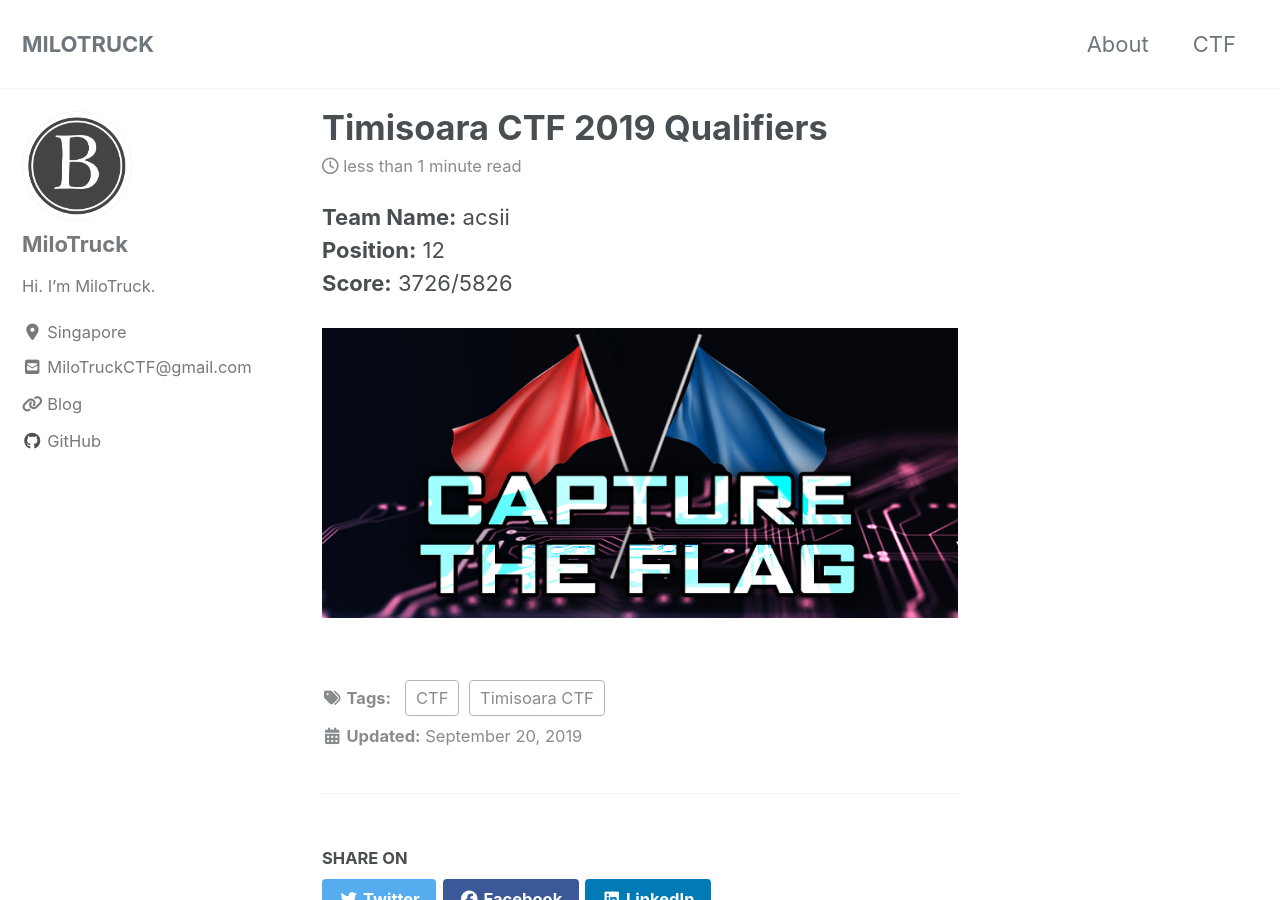
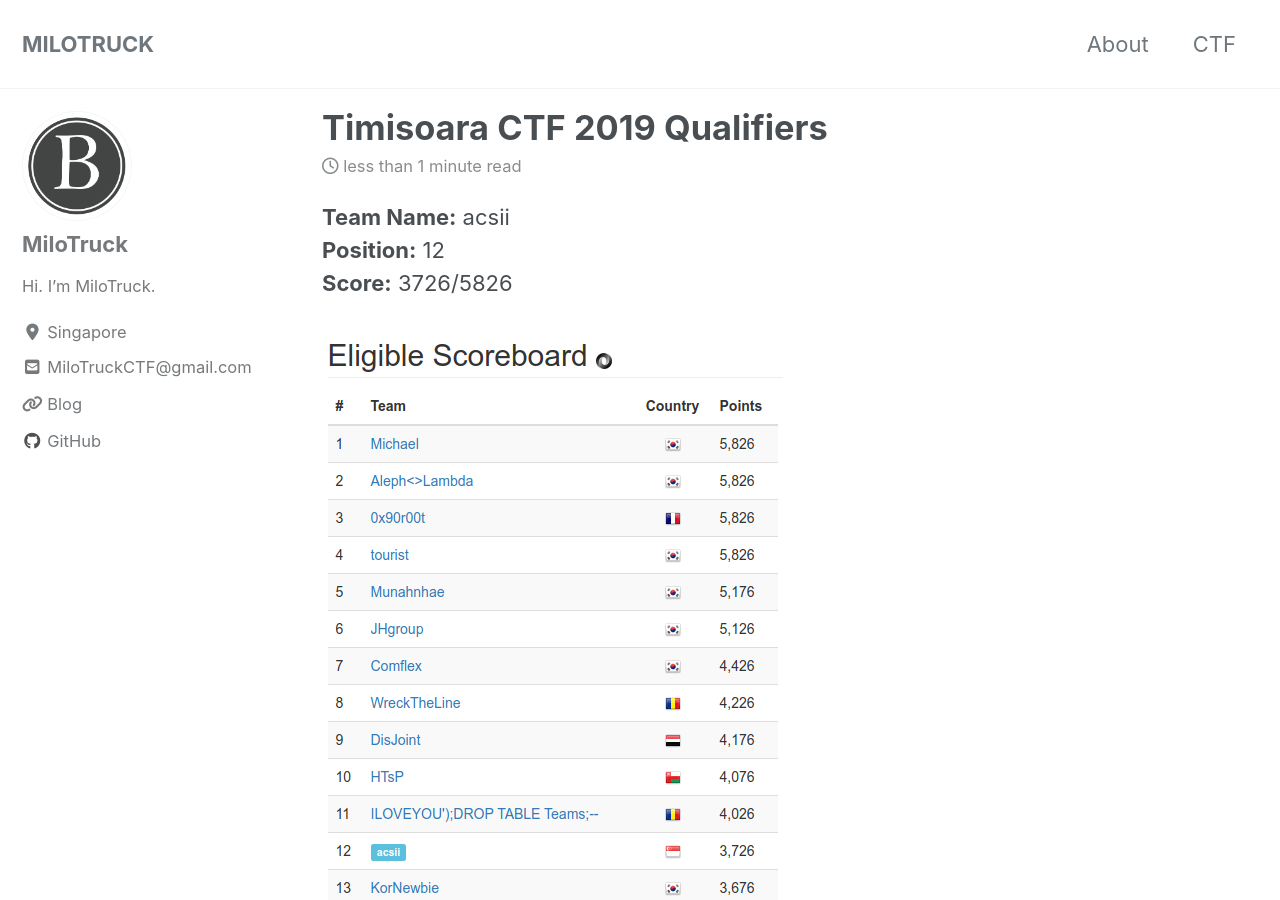
Before and after one commit to MiloTruck/milotruck.github.io, a Jekyll site: the page built from _posts/2019-09-20-Timisoara CTF 2019 Qualifiers.md, in a window 1280 px wide and 900 px high. Built offline with Jekyll 4.4.1, drawn with Linux system fonts in a browser that asks for light colours; cached includes are drawn as plain includes; nearby versions of some CDN libraries.

Commit message:
Edited _config.yml

```diff
--- a/_posts/2019-09-20-Timisoara CTF 2019 Qualifiers.md
+++ b/_posts/2019-09-20-Timisoara CTF 2019 Qualifiers.md
@@ -9,4 +9,4 @@ excerpt: "Qualifiers for Timisoara CTF 2019 from 13-18 September"
 **Position:** 12
 **Score:** 3726/5826
 
-![alt]({{ site.url }}{{ site.baseurl }}/assets/images/CTF Logo.jpg)
+![alt]({{ site.url }}{{ site.baseurl }}/assets/images/Timisoara CTF 2019 Qualification Round - Scoreboard.png)
```
Also changed, not shown: _pages/CTF.md (+2 -0 lines).
